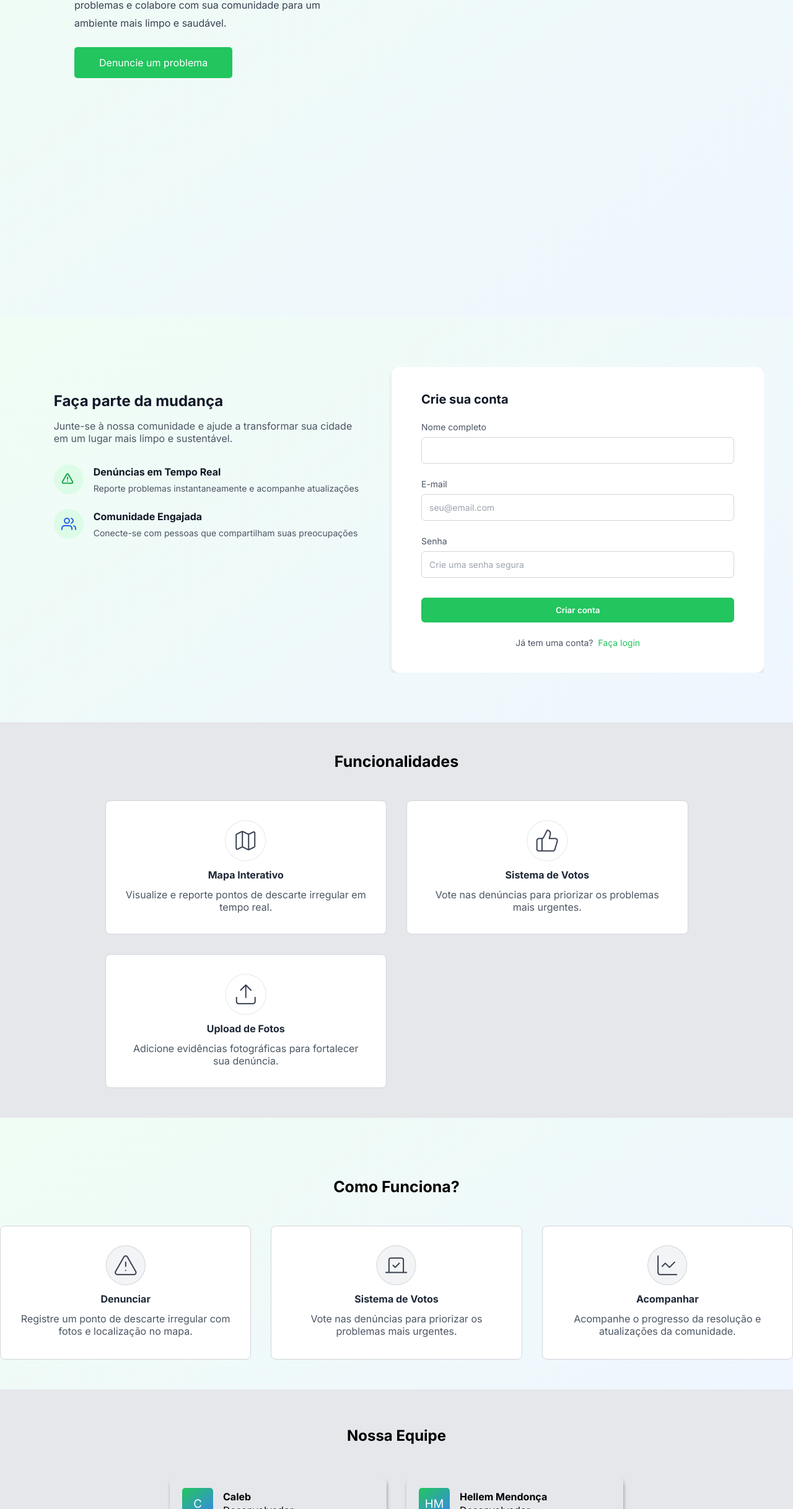
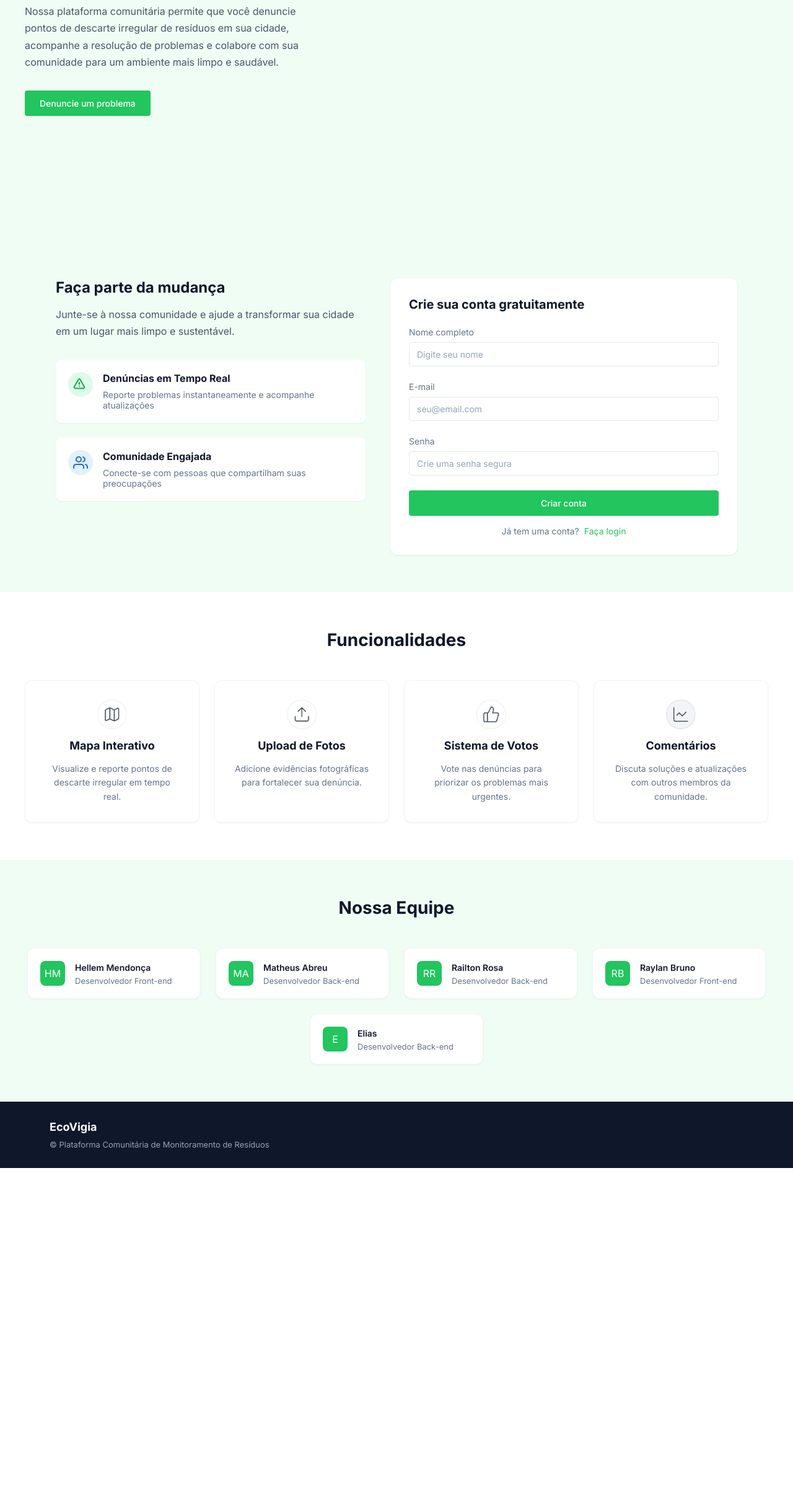
Before and after one commit to eliascmendes/e11-descarte-residuosescarte-residuos, a website: page client/index.html in a window 1280 px wide. Shown: the part 366-2800 px from the top of the page at 62% size. After the commit the page ends 2250 px from the top, so only its background shows below. Drawn offline with Linux system fonts and the light colour scheme.

Commit message:
Atualização do layout e page 404

```diff
--- a/client/css/style.css
+++ b/client/css/style.css
@@ -14,7 +14,8 @@ html {
 body {
   display: flex;
   flex-direction: column;
-  background: #e5e7eb;
+  background: #ffffff;
+  color: #1e293b;
 }
 
 nav {
@@ -22,192 +23,179 @@ nav {
   flex-direction: row;
   justify-content: space-between;
   align-items: center;
-  padding: 20px;
+  padding: 20px 40px;
   background-color: #fff;
+  box-shadow: 0 1px 3px rgba(0, 0, 0, 0.05);
+  position: sticky;
+  top: 0;
+  z-index: 100;
 }
 
 nav a {
   text-decoration: none;
-  margin-left: 3rem;
+  margin-left: 1.5rem;
   cursor: pointer;
-  color: #374151;
+  color: #64748b;
+  font-size: 14px;
+  transition: color 0.2s;
 }
+
+nav a:hover {
+  color: #22c55e;
+}
+
 /*Deixar as opções de navegação alinhados horizontalmente*/
 .opcoes_nav {
   display: flex;
   flex-direction: row;
   align-items: center;
 }
+
+.opcoes_nav a {
+  padding: 0.5rem 0.25rem;
+}
+
 #nome_projeto {
-  font-weight: bolder;
-  color: #000;
+  font-weight: 700;
+  color: #0f172a;
+  margin-left: 0;
+  font-size: 16px;
 }
 
 #entrar {
   all: unset;
-  margin-left: 3rem;
-  padding: 0.5rem 1rem;
+  margin-left: 1.5rem;
+  padding: 8px 16px;
   cursor: pointer;
   background-color: #fff;
   border: 1px solid #22c55e;
-  border-radius: 5px;
+  border-radius: 4px;
   color: #22c55e;
+  font-size: 14px;
+  transition: all 0.2s;
 }
 
+#entrar:hover {
+  background-color: #22c55e;
+  color: #fff;
+}
+
+/* Tela Inicial */
 #tela1 {
-  width: 100vw;
-  height: 100vh;
+  width: 100%;
+  min-height: 85vh;
   background-color: #f0fdf4;
-  background: #F0FDF4;
-  background: linear-gradient(145deg, rgba(240, 253, 244, 1) 0%, rgba(239, 246, 255, 1) 100%);
+  display: flex;
+  flex-wrap: wrap;
+  align-items: center;
+  padding: 40px;
 }
 
 .conteudo_esquerdo {
   display: flex;
   justify-content: center;
-  align-items: center;
+  align-items: flex-start;
   width: 50%;
-  padding: 2rem;
-  margin: 2.5rem 0;
+  flex-direction: column;
 }
 
 .conteudo_esquerdo h1 {
-  width: 400px;
-  font-size: 28px;
-  margin-top: 2.5rem;
-  color: #111827;
+  max-width: 450px;
+  font-size: 32px;
+  color: #0f172a;
+  margin-bottom: 1rem;
 }
 
 .conteudo_esquerdo p {
-  width: 400px;
-  line-height: 1.8;
-  margin-top: 1rem;
-  margin-bottom: 1.5rem;
-  color: #374151;
+  max-width: 450px;
+  line-height: 1.7;
+  margin-bottom: 2rem;
+  color: #475569;
   font-size: 16px;
 }
 
 .conteudo_esquerdo button {
-  all: unset;
-  padding: 15px 40px;
-  border-radius: 5px;
+  padding: 12px 24px;
+  border-radius: 4px;
   background-color: #22c55e;
   color: #fff;
+  border: none;
+  font-weight: 500;
   cursor: pointer;
+  transition: background-color 0.2s;
+  font-size: 14px;
 }
 
-.conteiner {
-  display: flex;
-  gap: 32px;
-  justify-content: center;
+.conteudo_esquerdo button:hover {
+  background-color: #16a34a;
 }
 
-.conteiner .card {
-  background-color: white;
-  border-radius: 8px;
-  padding: 30px;
-  text-align: center;
-  border: 1px solid #d1d5db;
-}
-
-.conteiner a {
-  width: 454.5px;
-  height: 216px;
-  text-decoration: none;
-  color: #4b5563;
+.conteudo_direito {
+  width: 50%;
   display: flex;
-  flex-direction: column;
-  gap: 12px;
+  justify-content: center;
   align-items: center;
 }
 
-.conteiner h4 {
-  color: #1f2937;
+.conteudo_direito img {
+  max-width: 100%;
+  height: auto;
 }
 
-.ancora-menor {
-  width: 297.67px;
-  height: 252px;
-}
-
-.row-columm {
-  display: flex;
-  flex-direction: column;
-  gap: 32px;
-  align-items: center;
-}
-
-#tela4 h1,
-#tela3 h1 {
-  margin-bottom: 48px;
-  margin-top: 48px;
-  text-align: center;
-  font-size: 25px;
-}
-
-.secao-branca {
-  background-color: white;
-  background: #F0FDF4;
-  background: linear-gradient(145deg, rgba(240, 253, 244, 1) 0%, rgba(239, 246, 255, 1) 100%);
-  padding: 48px 0;
-  margin-top: 48px;
-  padding-bottom: 48px;
-}
-
-/* Estilos para a tela de cadastro */
+/* Tela de cadastro */
 #tela2 {
   display: flex;
   justify-content: center;
   align-items: center;
-  padding: 3rem 0;
+  padding: 60px 40px;
   background-color: #f0fdf4;
-  background: #F0FDF4;
-  background: linear-gradient(145deg, rgba(240, 253, 244, 1) 0%, rgba(239, 246, 255, 1) 100%);
 }
+
 .cadastro-container {
   display: flex;
-  max-width: 1200px;
-  overflow: hidden;
-  margin: 2rem;
+  max-width: 1100px;
+  gap: 40px;
 }
 
 .cadastro-info {
   flex: 1;
-  padding: 2.5rem;
-  border-top-left-radius: 12px;
-  border-bottom-left-radius: 12px;
+  padding: 0;
 }
 
 .cadastro-info h2 {
-  font-size: 1.5rem;
+  font-size: 24px;
   margin-bottom: 1rem;
-  color: #111827;
+  color: #0f172a;
 }
 
-.cadastro-info p {
-  color: #4b5563;
+.cadastro-info > p {
+  color: #475569;
   margin-bottom: 2rem;
+  line-height: 1.7;
 }
 
 .feature {
   display: flex;
-  align-items: center;
+  align-items: flex-start;
   margin-bottom: 1.5rem;
+  background-color: #fff;
+  padding: 20px;
+  border-radius: 8px;
+  box-shadow: 0 1px 3px rgba(0, 0, 0, 0.05);
 }
 
 .icon-circle {
   display: flex;
   justify-content: center;
   align-items: center;
-  width: 48px;
-  height: 48px;
+  min-width: 40px;
+  height: 40px;
   border-radius: 50%;
-  background-color: #dcfce7;
   margin-right: 1rem;
 }
 
 .feature:nth-child(2) .icon-circle {
-  background-color: #dbeafe;
+  background-color: #e0f2fe;
 }
 
 .icon-circle svg {
@@ -215,34 +203,29 @@ nav a {
   height: 24px;
 }
 
-.icon-circle svg path {
-  stroke-width: 2px;
-}
-
 .feature-text h3 {
-  font-size: 1rem;
-  color: #111827;
+  font-size: 16px;
+  color: #0f172a;
   margin-bottom: 0.5rem;
 }
 
 .feature-text p {
-  font-size: 0.875rem;
-  color: #4b5563;
-  margin-bottom: 0;
+  font-size: 14px;
+  color: #64748b;
 }
 
 .cadastro-form {
   flex: 1;
-  padding: 2.5rem 3rem;
+  padding: 30px;
   background-color: #fff;
   border-radius: 12px;
-  box-shadow: 0 4px 6px rgba(0, 0, 0, 0.1);
+  box-shadow: 0 1px 3px rgba(0, 0, 0, 0.08);
 }
 
 .cadastro-form h3 {
-  font-size: 1.25rem;
+  font-size: 20px;
   margin-bottom: 1.5rem;
-  color: #111827;
+  color: #0f172a;
 }
 
 .form-group {
@@ -251,100 +234,420 @@ nav a {
 
 .form-group label {
   display: block;
-  font-size: 0.875rem;
-  color: #4b5563;
+  font-size: 14px;
+  color: #64748b;
   margin-bottom: 0.5rem;
 }
 
 .form-group input {
   width: 100%;
-  padding: 0.75rem;
-  border: 1px solid #d1d5db;
-  border-radius: 6px;
-  font-size: 0.875rem;
+  padding: 10px 12px;
+  border: 1px solid #e2e8f0;
+  border-radius: 4px;
+  font-size: 14px;
+  transition: border-color 0.3s ease;
+}
+
+.form-group input:focus {
+  border-color: #22c55e;
+  outline: none;
 }
 
 .form-group input::placeholder {
-  color: #9ca3af;
+  color: #94a3b8;
 }
 
 .btn-criar-conta {
   width: 100%;
-  padding: 0.75rem;
+  padding: 12px;
   background-color: #22c55e;
   color: #fff;
   border: none;
-  border-radius: 6px;
-  font-weight: 600;
+  border-radius: 4px;
+  font-weight: 500;
   cursor: pointer;
-  margin-bottom: 1.5rem;
-  margin-top: 0.5rem;
+  margin-bottom: 1rem;
+  font-size: 14px;
+  transition: background-color 0.2s;
+}
+
+.btn-criar-conta:hover {
+  background-color: #16a34a;
 }
 
 .login-link {
   text-align: center;
-  font-size: 0.875rem;
-  color: #4b5563;
+  font-size: 14px;
+  color: #64748b;
 }
 
 .login-link a {
   color: #22c55e;
   text-decoration: none;
   margin-left: 0.25rem;
+  transition: color 0.2s;
 }
 
-/*Nossa equipe*/
-#tela5{
+.login-link a:hover {
+  color: #16a34a;
+}
+
+/* Seções de funcionalidades */
+#tela3 {
+  background-color: #ffffff;
+  padding: 60px 40px;
+}
+
+#tela3 h1 {
+  margin-bottom: 48px;
+  text-align: center;
+  font-size: 28px;
+  color: #0f172a;
+}
+
+.conteiner {
+  display: flex;
+  gap: 24px;
+  justify-content: center;
+  flex-wrap: wrap;
+  max-width: 1200px;
+  margin: 0 auto;
+}
+
+.conteiner .card {
+  flex: 1;
+  min-width: 280px;
+  max-width: 350px;
+  background-color: white;
+  border-radius: 12px;
+  padding: 30px;
+  text-align: center;
+  border: 1px solid #f1f5f9;
+  box-shadow: 0 1px 3px rgba(0, 0, 0, 0.05);
+  transition: transform 0.3s ease, box-shadow 0.3s ease;
+}
+
+.conteiner .card:hover {
+  transform: translateY(-5px);
+  box-shadow: 0 10px 25px rgba(0, 0, 0, 0.05);
+}
+
+.conteiner a {
+  width: 100%;
+  height: auto;
+  text-decoration: none;
+  color: #475569;
+  display: flex;
+  flex-direction: column;
+  gap: 16px;
+  align-items: center;
+}
+
+.conteiner a img {
+  width: 48px;
+  height: 48px;
+  object-fit: contain;
+}
+
+.conteiner h4 {
+  color: #0f172a;
+  font-size: 18px;
+}
+
+.conteiner p {
+  color: #64748b;
+  font-size: 14px;
+  line-height: 1.6;
+}
+
+.ancora-menor {
+  min-width: 260px;
+}
+
+.row-columm {
+  display: flex;
+  flex-direction: row;
+  gap: 24px;
+  flex-wrap: wrap;
+  justify-content: center;
+}
+
+/* Nossa Equipe */
+#tela5 {
   display: flex;
   flex-direction: column;
   align-items: center;
+  padding: 60px 40px;
+  background-color: #f0fdf4;
 }
-#tela5 h1{
-  margin-top: 60px;
-  margin-bottom: 50px;
+
+#tela5 h1 {
+  margin-bottom: 48px;
   text-align: center;
+  font-size: 28px;
+  color: #0f172a;
 }
-.equipe{
-  width: 70%;
+
+.equipe {
+  width: 100%;
+  max-width: 1200px;
   display: flex;
   flex-direction: row;
   justify-content: center;
   flex-wrap: wrap;
-  gap: 2rem;
-  margin-bottom: 50px;
+  gap: 24px;
 }
-.desenvolvedor{
+
+.desenvolvedor {
   display: flex;
   flex-direction: row;
   align-items: center;
-  border-radius: 10px;
-  width: 350px;
+  border-radius: 12px;
+  width: 280px;
   padding: 20px;
-  box-shadow: 1px 6px 5px 0px rgba(75,85,99,0.51);
--webkit-box-shadow: 1px 6px 5px 0px rgba(75,85,99,0.51);
--moz-box-shadow: 1px 6px 5px 0px rgba(75,85,99,0.51);
+  box-shadow: 0 1px 3px rgba(0, 0, 0, 0.05);
+  background-color: #fff;
+  transition: transform 0.3s ease;
+  border: 1px solid #f1f5f9;
+}
 
+.desenvolvedor:hover {
+  transform: translateY(-5px);
+  box-shadow: 0 10px 25px rgba(0, 0, 0, 0.05);
 }
-.icone_desenvolvedor{
-  width: 50px;
-  height: 50px;
-  background: #22C55E;
-  background: linear-gradient(145deg, rgba(34, 197, 94, 1) 0%, rgba(59, 130, 246, 1) 100%);
+
+.icone_desenvolvedor {
+  width: 40px;
+  height: 40px;
   color: white;
-  font-size: 14pt;
+  font-size: 16px;
   display: flex;
-  justify-content: center;  /* Centraliza na horizontal */
+  justify-content: center;
   align-items: center;
-  border-radius: 5px;
+  border-radius: 8px;
 }
-.conteudo_desenvolvedor{
+
+/* Cores para ícones dos desenvolvedores */
+.icone_desenvolvedor:nth-child(6n+1) {
+  background-color: #22c55e;
+}
+
+.icone_desenvolvedor:nth-child(6n+2) {
+  background-color: #3b82f6;
+}
+
+.icone_desenvolvedor:nth-child(6n+3) {
+  background-color: #ec4899;
+}
+
+.icone_desenvolvedor:nth-child(6n+4) {
+  background-color: #8b5cf6;
+}
+
+.icone_desenvolvedor:nth-child(6n+5) {
+  background-color: #f59e0b;
+}
+
+.icone_desenvolvedor:nth-child(6n) {
+  background-color: #14b8a6;
+}
+
+.conteudo_desenvolvedor {
   margin-left: 1rem;
 }
-.conteudo_desenvolvedor a{
+
+.conteudo_desenvolvedor a {
   text-decoration: none;
-  color: #000;
-  font-weight: bold;
+  color: #0f172a;
+  font-weight: 600;
+  font-size: 14px;
+  transition: color 0.2s;
 }
-.conteudo_desenvolvedor p{
-  margin-top: 2px;
+
+.conteudo_desenvolvedor a:hover {
+  color: #22c55e;
 }
+
+.conteudo_desenvolvedor p {
+  margin-top: 4px;
+  color: #64748b;
+  font-size: 13px;
+}
+
+/* Footer */
+#rodape {
+  background-color: #0f172a;
+  color: #f8fafc;
+  padding: 30px 0;
+}
+
+.footer-container {
+  width: 100%;
+  max-width: 1200px;
+  margin: 0 auto;
+  display: flex;
+  justify-content: flex-start;
+  text-align: left;
+  padding: 0 40px;
+}
+
+.footer-info {
+  max-width: 400px;
+}
+
+.footer-logo {
+  font-weight: 700;
+  font-size: 18px;
+  margin-bottom: 10px;
+}
+
+.footer-info p {
+  font-size: 13px;
+  color: #94a3b8;
+}
+
+/* Página 404 */
+#pagina-404 {
+  width: 100%;
+  min-height: 80vh;
+  display: flex;
+  justify-content: center;
+  align-items: center;
+  background-color: #f0fdf4;
+  padding: 40px;
+}
+
+.conteudo-404 {
+  display: flex;
+  max-width: 1100px;
+  width: 100%;
+  align-items: center;
+  justify-content: space-between;
+  flex-wrap: wrap;
+  gap: 40px;
+}
+
+.erro-container {
+  flex: 1;
+  min-width: 300px;
+}
+
+.erro-container h1 {
+  font-size: 8rem;
+  color: #22c55e;
+  line-height: 1;
+  margin-bottom: 1rem;
+}
+
+.erro-container h2 {
+  font-size: 2.5rem;
+  color: #0f172a;
+  margin-bottom: 1.5rem;
+}
+
+.erro-container p {
+  color: #64748b;
+  margin-bottom: 1rem;
+  line-height: 1.6;
+  font-size: 16px;
+}
+
+.acoes-404 {
+  display: flex;
+  gap: 16px;
+  margin-top: 2rem;
+}
+
+.acoes-404 button {
+  padding: 12px 24px;
+  border-radius: 4px;
+  font-weight: 500;
+  cursor: pointer;
+  transition: all 0.3s ease;
+  font-size: 14px;
+}
+
+.acoes-404 button:first-child {
+  background-color: #fff;
+  border: 1px solid #22c55e;
+  color: #22c55e;
+}
+
+.acoes-404 button:first-child:hover {
+  background-color: #f0fdf4;
+}
+
+.acoes-404 button:last-child {
+  background-color: #22c55e;
+  border: 1px solid #22c55e;
+  color: #fff;
+}
+
+.acoes-404 button:last-child:hover {
+  background-color: #16a34a;
+}
+
+.acoes-404 button:hover {
+  transform: translateY(-2px);
+}
+
+.imagem-404 {
+  flex: 1;
+  display: flex;
+  justify-content: center;
+  align-items: center;
+  min-width: 300px;
+}
+
+.imagem-404 img {
+  max-width: 100%;
+  height: auto;
+  max-height: 400px;
+}
+
+@media (max-width: 768px) {
+  nav {
+    padding: 16px 20px;
+  }
+
+  .opcoes_nav {
+    display: none;
+  }
+
+  #tela1 {
+    padding: 40px 20px;
+  }
+
+  .conteudo_esquerdo, .conteudo_direito {
+    width: 100%;
+  }
+
+  .conteudo_esquerdo {
+    margin-bottom: 40px;
+  }
+
+  #tela2, #tela3, #tela5 {
+    padding: 40px 20px;
+  }
+
+  .cadastro-container {
+    flex-direction: column;
+  }
+
+  .conteudo-404 {
+    flex-direction: column;
+    text-align: center;
+  }
+
+  .acoes-404 {
+    justify-content: center;
+  }
+
+  .erro-container h1 {
+    font-size: 6rem;
+  }
+
+  .erro-container h2 {
+    font-size: 2rem;
+  }
+}
--- a/client/index.html
+++ b/client/index.html
@@ -8,27 +8,27 @@
 </head>
 <body>
     <nav>
-        <a href="#tela1" id="nome_projeto">Nome do projeto</a>
+        <a href="#tela1" id="nome_projeto">EcoVigia</a>
         <div class="opcoes_nav">
             <a href="#tela3">Funcionalidades</a>
-            <a href="#tela4">Como Funciona</a>
+            <a href="html/denuncia.html">Denunciar</a>
+            <a href="html/votos.html">Votar</a>
             <a href="#tela5">Equipe</a>
-            <a href="#rodape">Contato</a>
             <button id="entrar">Entrar</button>
         </div>
     </nav>
     <!-- Tela inicial -->
     <section id="tela1">
         <div class="conteudo_esquerdo">
-            <div>
             <h1>Juntos contra o descarte irregular</h1>
             <p>Nossa plataforma comunitária permite que você
                 denuncie pontos de descarte irregular de resíduos
                 em sua cidade, acompanhe a resolução de
                 problemas e colabore com sua comunidade para um
                 ambiente mais limpo e saudável.</p>
-                <button>Denuncie um problema</button>
+            <button onclick="window.location.href='html/denuncia.html'">Denuncie um problema</button>
         </div>
+        <div class="conteudo_direito">
         </div>
     </section>
     <!-- Tela de cadastro -->
@@ -39,7 +39,7 @@
                 <p>Junte-se à nossa comunidade e ajude a transformar sua cidade em um lugar mais limpo e sustentável.</p>
 
                 <div class="feature">
-                    <div class="icon-circle">
+                    <div class="icon-circle" style="background-color: #dcfce7;">
                         <svg width="24" height="24" viewBox="0 0 24 24" fill="none" xmlns="http://www.w3.org/2000/svg">
                             <path d="M18.1083 15.875L11.4417 4.20832C11.2963 3.95182 11.0855 3.73847 10.8308 3.59004C10.576 3.44161 10.2865 3.3634 9.99167 3.3634C9.69685 3.3634 9.4073 3.44161 9.15257 3.59004C8.89783 3.73847 8.68703 3.95182 8.54167 4.20832L1.875 15.875C1.72807 16.1294 1.65103 16.4182 1.65168 16.7121C1.65233 17.0059 1.73065 17.2944 1.87871 17.5482C2.02676 17.802 2.23929 18.0121 2.49475 18.1573C2.7502 18.3025 3.03951 18.3776 3.33334 18.375H16.6667C16.9591 18.3747 17.2463 18.2975 17.4994 18.1511C17.7525 18.0047 17.9627 17.7942 18.1088 17.5409C18.2548 17.2876 18.3317 17.0003 18.3316 16.7079C18.3316 16.4155 18.2545 16.1282 18.1083 15.875Z" stroke="#16A34A" stroke-width="2" stroke-linecap="round" stroke-linejoin="round"/>
                             <path d="M10 8.375V11.7083" stroke="#16A34A" stroke-width="2" stroke-linecap="round" stroke-linejoin="round"/>
@@ -53,7 +53,7 @@
                 </div>
 
                 <div class="feature">
-                    <div class="icon-circle">
+                    <div class="icon-circle" style="background-color: #e0f2fe;">
                         <svg width="24" height="24" viewBox="0 0 24 24" fill="none" xmlns="http://www.w3.org/2000/svg">
                             <path d="M17 21V19C17 17.9391 16.5786 16.9217 15.8284 16.1716C15.0783 15.4214 14.0609 15 13 15H5C3.93913 15 2.92172 15.4214 2.17157 16.1716C1.42143 16.9217 1 17.9391 1 19V21" stroke="#2563EB" stroke-width="2" stroke-linecap="round" stroke-linejoin="round"/>
                             <path d="M9 11C11.2091 11 13 9.20914 13 7C13 4.79086 11.2091 3 9 3C6.79086 3 5 4.79086 5 7C5 9.20914 6.79086 11 9 11Z" stroke="#2563EB" stroke-width="2" stroke-linecap="round" stroke-linejoin="round"/>
@@ -69,11 +69,11 @@
             </div>
 
             <div class="cadastro-form">
-                <h3>Crie sua conta</h3>
+                <h3>Crie sua conta gratuitamente</h3>
                 <form>
                     <div class="form-group">
                         <label for="nome">Nome completo</label>
-                        <input type="text" id="nome" placeholder="">
+                        <input type="text" id="nome" placeholder="Digite seu nome">
                     </div>
 
                     <div class="form-group">
@@ -96,69 +96,51 @@
             </div>
         </div>
     </section>
-    <!-- Tela de funcionalidades (atualizada com estrutura da main) -->
+    <!-- Tela de funcionalidades -->
     <section id="tela3">
         <h1>Funcionalidades</h1>
         <div class="conteiner">
-            <div class="row-columm">
-                <a href="" class="card">
+            <div class="card">
+                <a href="#">
                     <img src="images/Container.png" alt="Ícone mapa">
                     <h4>Mapa Interativo</h4>
                     <p>Visualize e reporte pontos de descarte irregular em tempo real.</p>
                 </a>
-                <a href="" class="card">
+            </div>
+            <div class="card">
+                <a href="#">
                     <img src="images/upload.png" alt="Ícone upload">
                     <h4>Upload de Fotos</h4>
                     <p>Adicione evidências fotográficas para fortalecer sua denúncia.</p>
                 </a>
             </div>
-            <div class="row-columm">
-                <a href="../client/html/votos.html" class="card">
+            <div class="card">
+                <a href="html/votos.html">
                     <img src="images/like.png" alt="Ícone votos">
                     <h4>Sistema de Votos</h4>
                     <p>Vote nas denúncias para priorizar os problemas mais urgentes.</p>
                 </a>
             </div>
+            <div class="card">
+                <a href="#">
+                    <img src="images/grafico.png" alt="Ícone de comentários">
+                    <h4>Comentários</h4>
+                    <p>Discuta soluções e atualizações com outros membros da comunidade.</p>
+                </a>
+            </div>
         </div>
     </section>
-    <!-- Seção "Como Funciona?" da main -->
-    <section id="tela4" class="secao-branca">
-        <h1>Como Funciona?</h1>
-        <div class="conteiner">
-            <a href="../client/html/denuncia.html" class="card ancora-menor">
-                <img src="images/alerta.png" alt="Ícone da denúncia">
-                <h4>Denunciar</h4>
-                <p>Registre um ponto de descarte irregular com fotos e localização no mapa.</p>
-            </a>
-            <a href="" class="card ancora-menor">
-                <img src="images/votos.png" alt="Ícone votos">
-                <h4>Sistema de Votos</h4>
-                <p>Vote nas denúncias para priorizar os problemas mais urgentes.</p>
-            </a>
-            <a href="" class="card ancora-menor">
-                <img src="images/grafico.png" alt="Ícone de gráfico">
-                <h4>Acompanhar</h4>
-                <p>Acompanhe o progresso da resolução e atualizações da comunidade.</p>
-            </a>
-        </div>
-    </section>
-    <!-- Outras seções -->
+    <!-- Nossa equipe -->
     <section id="tela5">
         <h1>Nossa Equipe</h1>
         <div class="equipe">
-            <div class="desenvolvedor">
-                <div class="icone_desenvolvedor">C</div>
-                <div class="conteudo_desenvolvedor">
-                    <a href="#">Caleb</a>
-                    <p>Desenvolvedor</p>
-                </div>
-            </div>
+
 
             <div class="desenvolvedor">
                 <div class="icone_desenvolvedor">HM</div>
                 <div class="conteudo_desenvolvedor">
                     <a href="#">Hellem Mendonça</a>
-                    <p>Desenvolvedor</p>
+                    <p>Desenvolvedor Front-end</p>
                 </div>
             </div>
 
@@ -166,7 +148,7 @@
                 <div class="icone_desenvolvedor">MA</div>
                 <div class="conteudo_desenvolvedor">
                     <a href="#">Matheus Abreu</a>
-                    <p>Desenvolvedor</p>
+                    <p>Desenvolvedor Back-end</p>
                 </div>
             </div>
 
@@ -174,7 +156,7 @@
                 <div class="icone_desenvolvedor">RR</div>
                 <div class="conteudo_desenvolvedor">
                     <a href="#">Railton Rosa</a>
-                    <p>Desenvolvedor</p>
+                    <p>Desenvolvedor Back-end</p>
                 </div>
             </div>
 
@@ -182,7 +164,7 @@
                 <div class="icone_desenvolvedor">RB</div>
                 <div class="conteudo_desenvolvedor">
                     <a href="#">Raylan Bruno</a>
-                    <p>Desenvolvedor</p>
+                    <p>Desenvolvedor Front-end</p>
                 </div>
             </div>
 
@@ -190,12 +172,19 @@
                 <div class="icone_desenvolvedor">E</div>
                 <div class="conteudo_desenvolvedor">
                     <a href="#">Elias</a>
-                    <p>Desenvolvedor</p>
+                    <p>Desenvolvedor Back-end</p>
                 </div>
             </div>
         </div>
     </section>
-    <footer id="rodape"></footer>
+    <footer id="rodape">
+        <div class="footer-container">
+            <div class="footer-info">
+                <div class="footer-logo">EcoVigia</div>
+                <p>© Plataforma Comunitária de Monitoramento de Resíduos</p>
+            </div>
+        </div>
+    </footer>
     <script src="js/main.js"></script>
 </body>
 </html>
```
Also changed, not shown: client/html/404.html (added, +42 -0 lines), client/images/ilustracao-404.svg (added). Lines whose indentation alone changed are shown as unchanged.
